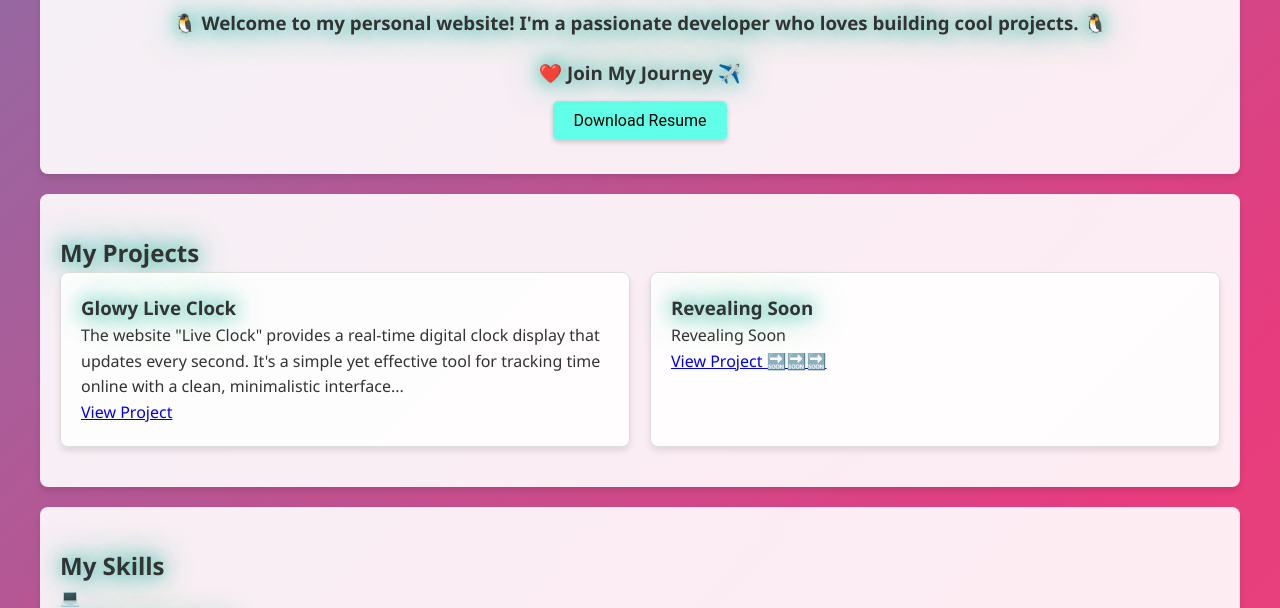
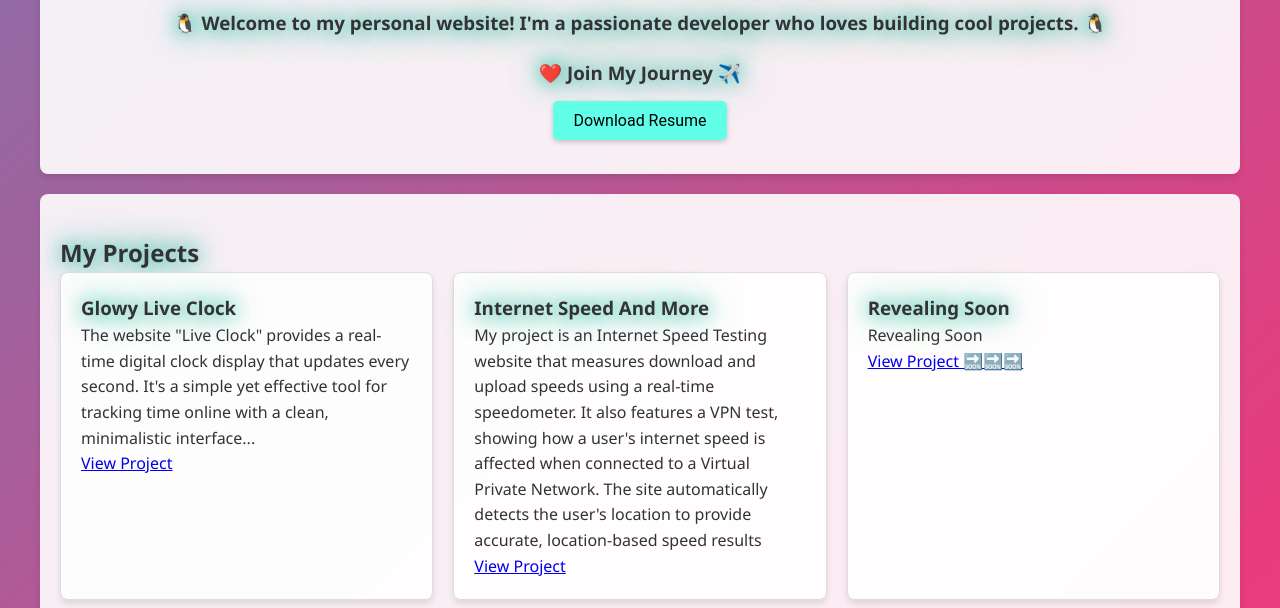
Before and after one commit to xyberglobe/Portfolio, a plain HTML site: page index.html in a window 1280 px wide. Shown: the part 204-812 px from the top of the page. Drawn offline with Linux system fonts and the light colour scheme.

Commit message:
Update index.html

```diff
--- a/index.html
+++ b/index.html
@@ -45,10 +45,16 @@
                 <a href="https://xyberglobe.github.io/liveclock/">View Project</a>
             </div>
             <div class="project-card">
+                <h3>Internet Speed And More</h3>
+                <p>My project is an Internet Speed Testing website that measures download and upload speeds using a real-time speedometer. It also features a VPN test, showing how a user's internet speed is affected when connected to a Virtual Private Network. The site automatically detects the user's location to provide accurate, location-based speed results</p>
+                <a href="https://xyberglobe.github.io/speedy/">View Project</a>
+            </div>
+            <div class="project-card">
                 <h3>Revealing Soon</h3>
                 <p>Revealing Soon</p>
                 <a href="#">View Project 🔜🔜🔜</a>
             </div>
+
         </div>
     </section>
 <!-- skills -->
```
